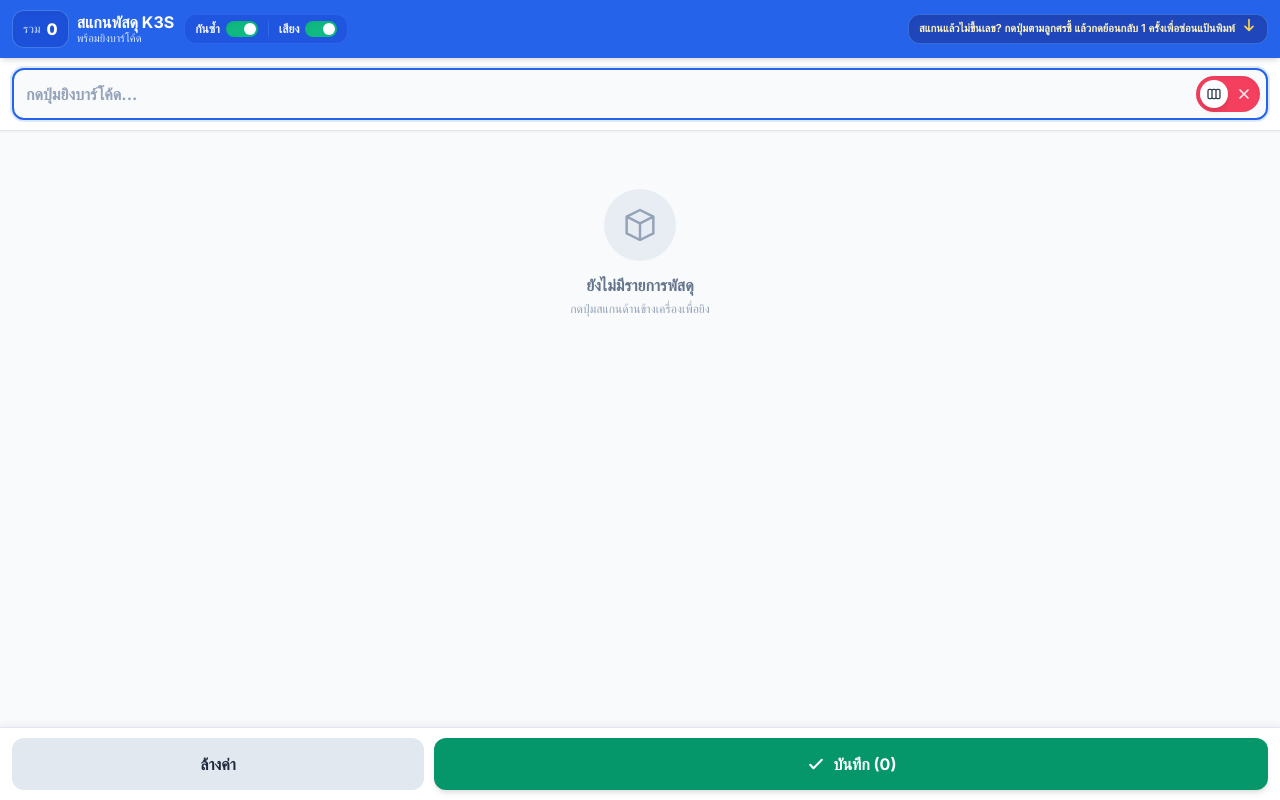
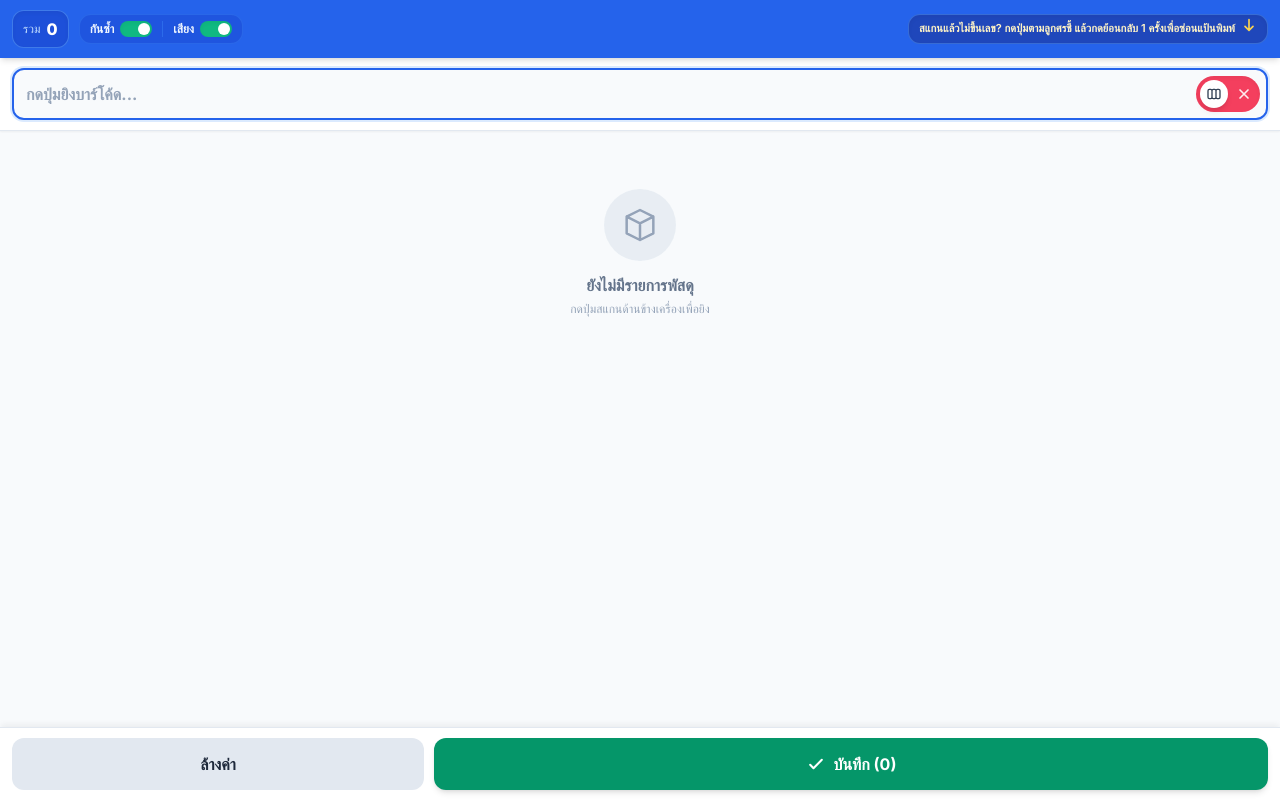
Before and after one commit to dingworking77-cpu/Staff-Attendance, a plain HTML site: page index.html in a window 1280 px wide. Drawn offline with nearby package versions, Linux system fonts and the light colour scheme.

Commit message:
Refactor header section in index.html

```diff
--- a/index.html
+++ b/index.html
@@ -14,18 +14,12 @@
 
   <!-- ส่วนหัว (Header) ขนาดกะทัดรัด -->
   <header class="bg-blue-600 text-white px-3 py-2.5 shadow-md flex items-center justify-between gap-2 sticky top-0 z-40">
-    <!-- ฝั่งซ้าย: ยอดรวม (แทนที่โลโก้) ชื่อแอป และชุดสวิตช์เปิด-ปิด -->
+    <!-- ฝั่งซ้าย: ยอดรวม และชุดสวิตช์เปิด-ปิด -->
     <div class="flex items-center flex-wrap gap-2.5">
-      <div class="flex items-center space-x-2">
-        <!-- ย้ายยอดรวมมาไว้ซ้ายสุดแทนที่ไอคอนโลโก้ -->
-        <div class="bg-blue-700/90 px-2.5 py-1.5 rounded-xl border border-blue-400/50 flex items-center space-x-1.5 shrink-0 shadow-inner">
-          <span class="text-xs text-blue-200 font-medium">รวม</span>
-          <span id="itemCount" class="font-extrabold text-base text-white">0</span>
-        </div>
-        <div>
-          <h1 class="font-bold text-base leading-tight">สแกนพัสดุ K3S</h1>
-          <p class="text-[11px] text-blue-100 leading-tight">พร้อมยิงบาร์โค้ด</p>
-        </div>
+      <!-- ยอดรวม -->
+      <div class="bg-blue-700/90 px-2.5 py-1.5 rounded-xl border border-blue-400/50 flex items-center space-x-1.5 shrink-0 shadow-inner">
+        <span class="text-xs text-blue-200 font-medium">รวม</span>
+        <span id="itemCount" class="font-extrabold text-base text-white">0</span>
       </div>
 
       <!-- สวิตช์ กันซ้ำ และ เสียง -->
```
